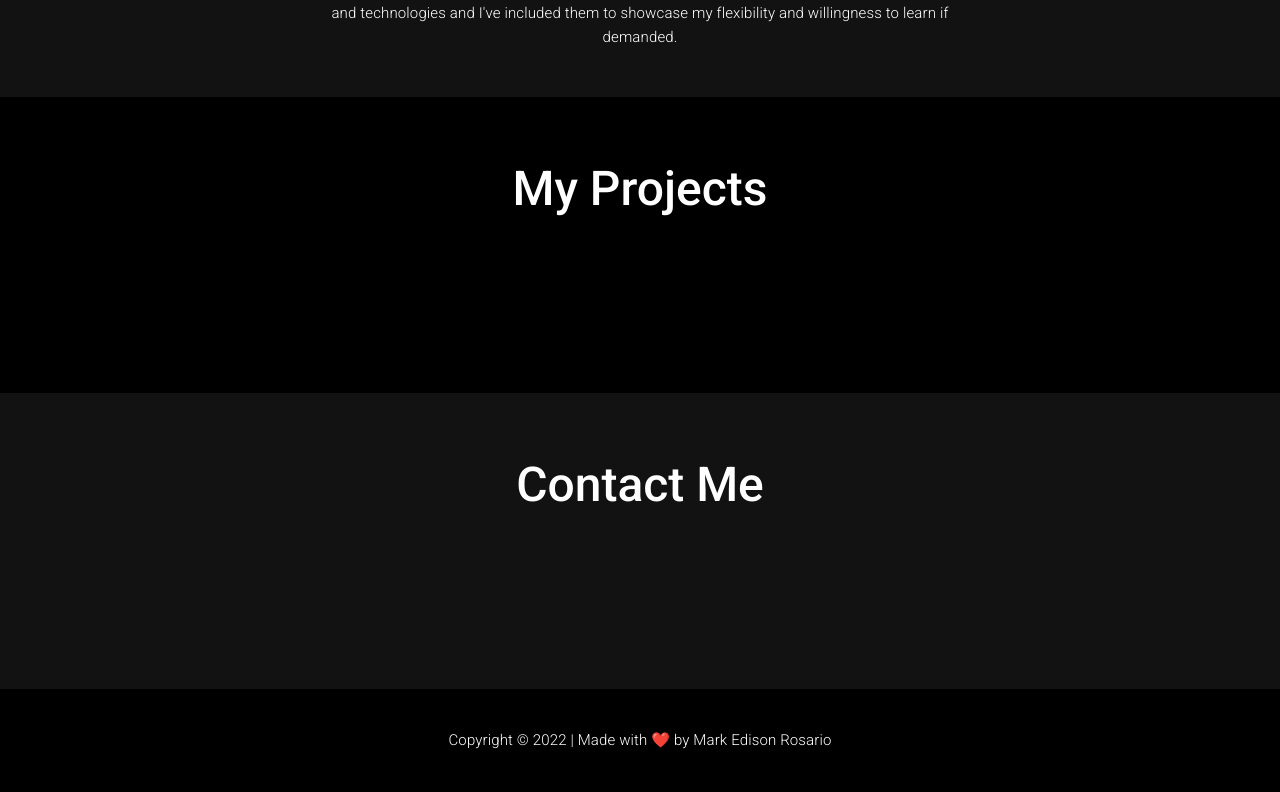
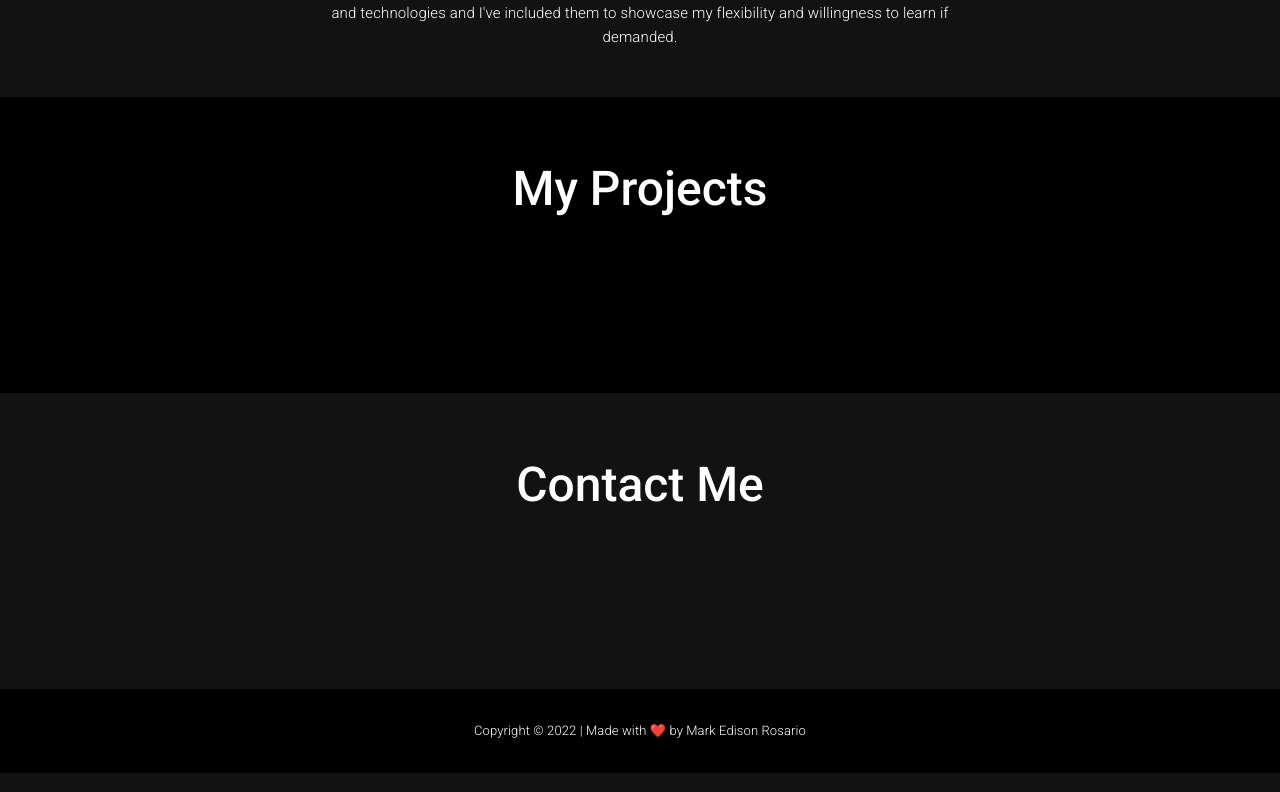
Before and after one commit to MrYious/My-Portfolio, a React (Create React App) app in the folder frontend/: page / in a window 1280 px wide. Shown: the part 2043-2835 px from the top of the page. Built offline with nearby package versions, Linux system fonts and the light colour scheme; a web font is replaced by a local one.

Commit message:
style: adjust footer

```diff
--- a/frontend/src/components/Footer.js
+++ b/frontend/src/components/Footer.js
@@ -3,10 +3,10 @@ import { Grid, Typography } from "@mui/material";
 const Footer = () => {
 
     return <>
-        <Grid container item py={3} backgroundColor="background.paper" justifyContent={"center"}>
+        <Grid container item py={2} backgroundColor="background.paper" justifyContent={"center"}>
             {/* Content */}
-            <Grid item xs={"auto"} p={2} bgcolor="">
-                <Typography fontWeight={300} fontSize={15}>
+            <Grid item xs={"auto"} p={2} >
+                <Typography fontWeight={300} fontSize={13}>
                     {"Copyright © 2022 | Made with ❤️ by Mark Edison Rosario"}
                 </Typography>
             </Grid>
```
